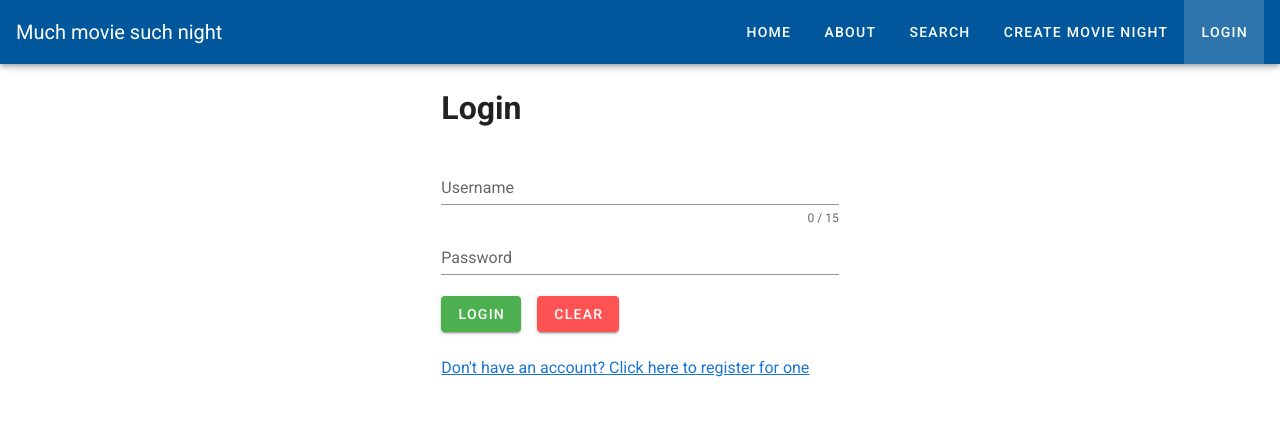
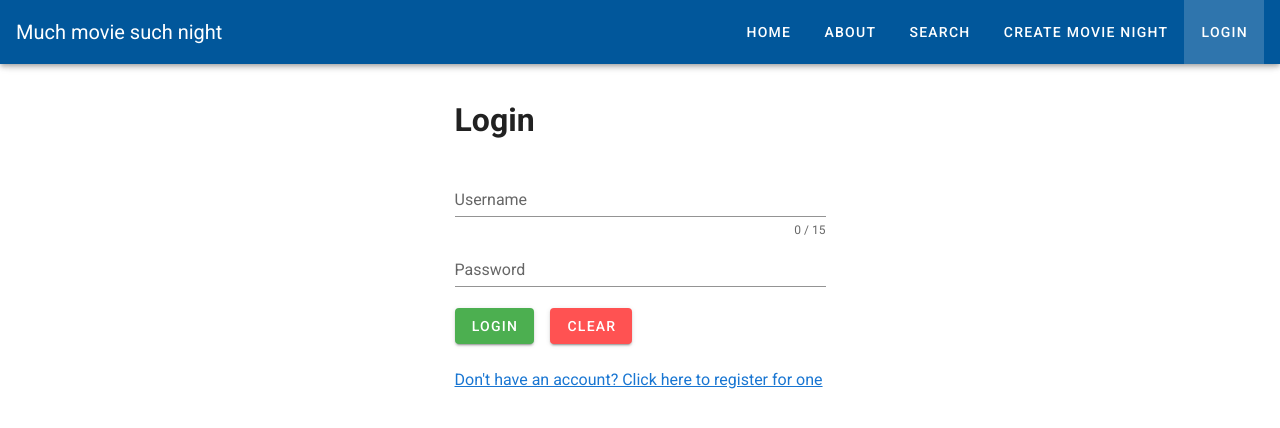
Before and after one commit to doedmannen/bug-free-octo-computing-movie-api, a Vue app in the folder frontend-dev/: page /login in a window 1280 px wide. Shown: the top 428 px of the page. Built offline with nearby package versions, Linux system fonts and the light colour scheme.

Commit message:
fixed missing elements

```diff
--- a/frontend-dev/src/views/Login.vue
+++ b/frontend-dev/src/views/Login.vue
@@ -1,7 +1,6 @@
 <template>
   <div class="login">
-    <v-row justify="center">
-      </v-row>
+    <v-container>
       <v-row justify="center">
         <v-col cols="4">
           <h1>Login</h1>
```
